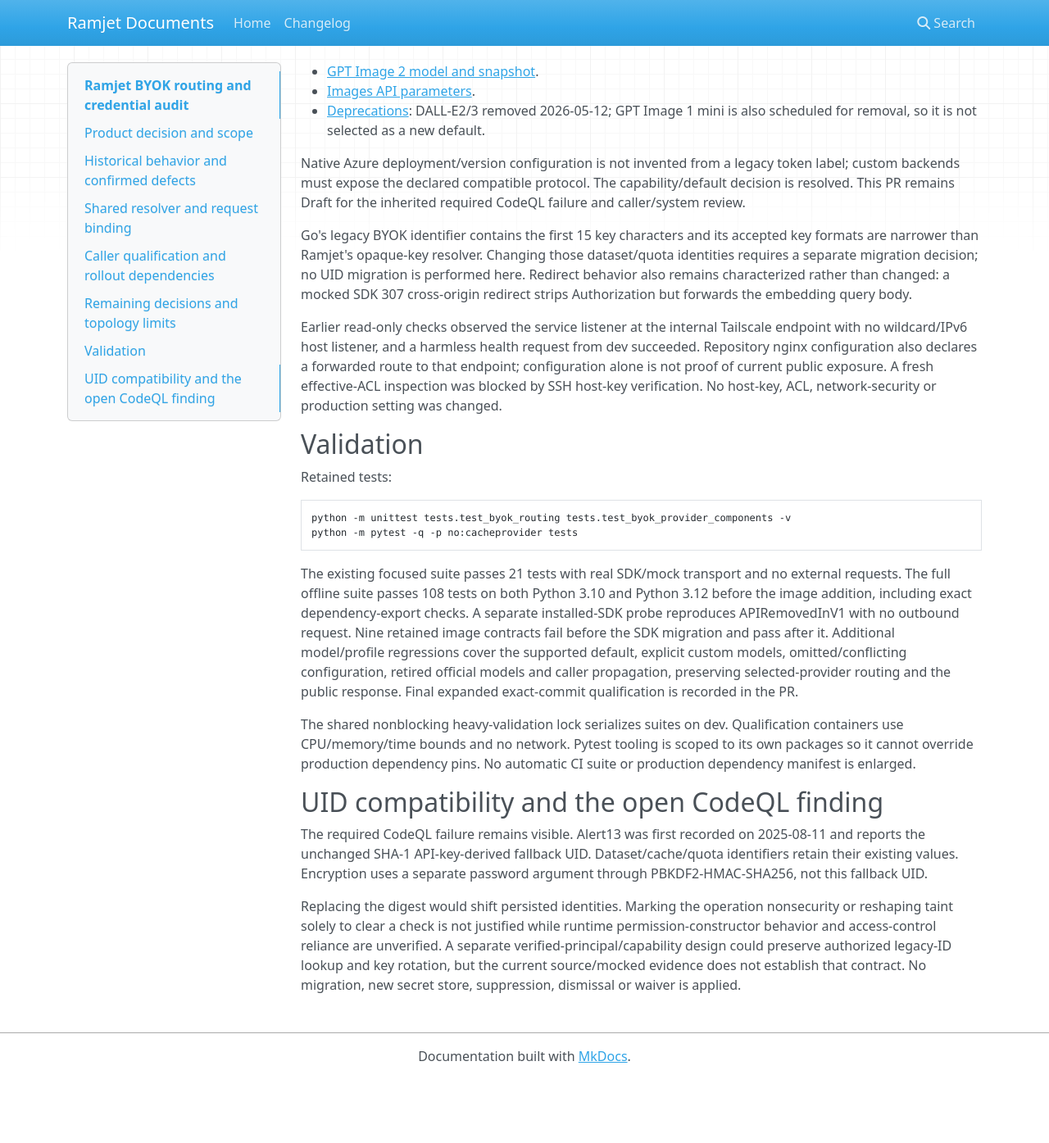
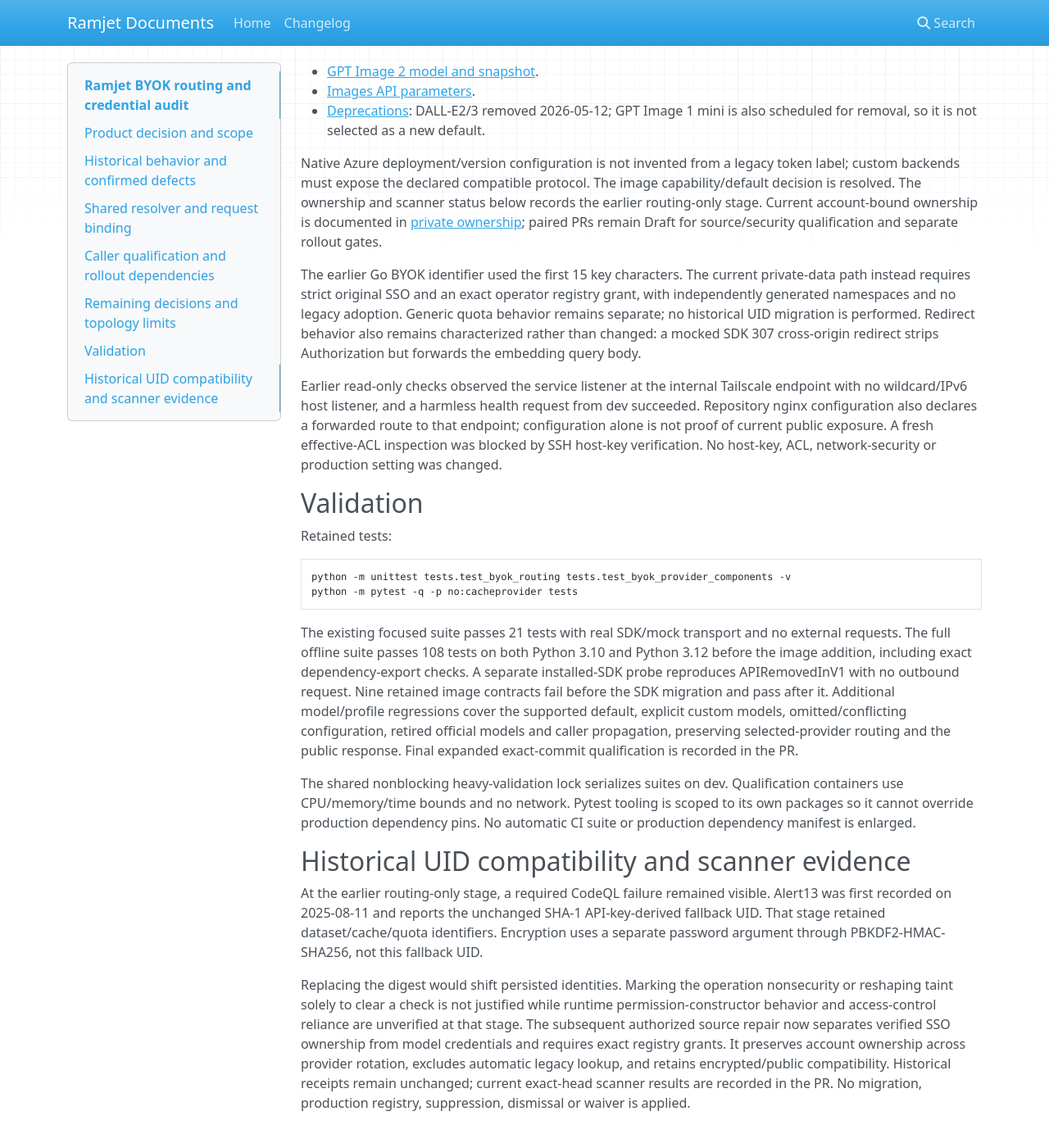
Before and after one commit to Laisky/ramjet, an MkDocs documentation site: the page built from docs/security/byok-provider-routing-242.md, in a window 1280 px wide and 1400 px high, scrolled down 3687 px. Shown: the top 1395 px of the window at 82% size. Built offline with MkDocs 1.6.1, drawn with Linux system fonts in a browser that asks for light colours; nearby versions of some CDN libraries; old or Windows-style settings are respelled for this version of MkDocs; before the commit the page ends 5004 px from its top, so only the background shows below that.

Commit message:
Reconcile routing notes with account-owned private data

```diff
--- a/docs/security/byok-provider-routing-242.md
+++ b/docs/security/byok-provider-routing-242.md
@@ -174,13 +174,15 @@ Official sources checked on 2026-10-10:
 
 Native Azure deployment/version configuration is not invented from a legacy
 token label; custom backends must expose the declared compatible protocol.
-The capability/default decision is resolved. This PR remains Draft for the
-inherited required CodeQL failure and caller/system review.
+The image capability/default decision is resolved. The ownership and scanner
+status below records the earlier routing-only stage. Current account-bound
+ownership is documented in [private ownership](private-credential-capabilities.md);
+paired PRs remain Draft for source/security qualification and separate rollout gates.
 
-Go's legacy BYOK identifier contains the first 15 key characters and its accepted
-key formats are narrower than Ramjet's opaque-key resolver. Changing those
-dataset/quota identities requires a separate migration decision; no UID migration
-is performed here. Redirect behavior also remains characterized rather than
+The earlier Go BYOK identifier used the first 15 key characters. The current
+private-data path instead requires strict original SSO and an exact operator
+registry grant, with independently generated namespaces and no legacy adoption.
+Generic quota behavior remains separate; no historical UID migration is performed. Redirect behavior also remains characterized rather than
 changed: a mocked SDK 307 cross-origin redirect strips Authorization but forwards
 the embedding query body.
 
@@ -215,17 +217,20 @@ Qualification containers use CPU/memory/time bounds and no network. Pytest tooli
 is scoped to its own packages so it cannot override production dependency pins.
 No automatic CI suite or production dependency manifest is enlarged.
 
-## UID compatibility and the open CodeQL finding
+## Historical UID compatibility and scanner evidence
 
-The required CodeQL failure remains visible. Alert13 was first recorded on
+At the earlier routing-only stage, a required CodeQL failure remained visible.
+Alert13 was first recorded on
 2025-08-11 and reports the unchanged SHA-1 API-key-derived fallback UID.
-Dataset/cache/quota identifiers retain their existing values. Encryption uses
+That stage retained dataset/cache/quota identifiers. Encryption uses
 a separate password argument through PBKDF2-HMAC-SHA256, not this fallback UID.
 
 Replacing the digest would shift persisted identities. Marking the operation
 nonsecurity or reshaping taint solely to clear a check is not justified while
 runtime permission-constructor behavior and access-control reliance are
-unverified. A separate verified-principal/capability design could preserve
-authorized legacy-ID lookup and key rotation, but the current source/mocked
-evidence does not establish that contract. No migration, new secret store,
-suppression, dismissal or waiver is applied.
+unverified at that stage. The subsequent authorized source repair now separates
+verified SSO ownership from model credentials and requires exact registry grants.
+It preserves account ownership across provider rotation, excludes automatic legacy
+lookup, and retains encrypted/public compatibility. Historical receipts remain
+unchanged; current exact-head scanner results are recorded in the PR. No migration,
+production registry, suppression, dismissal or waiver is applied.
```
